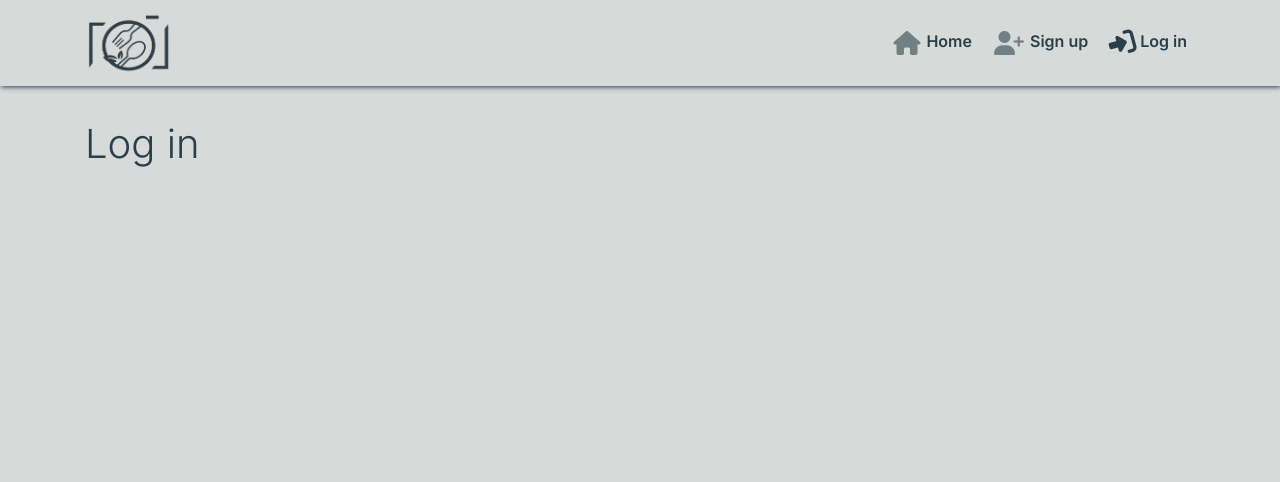
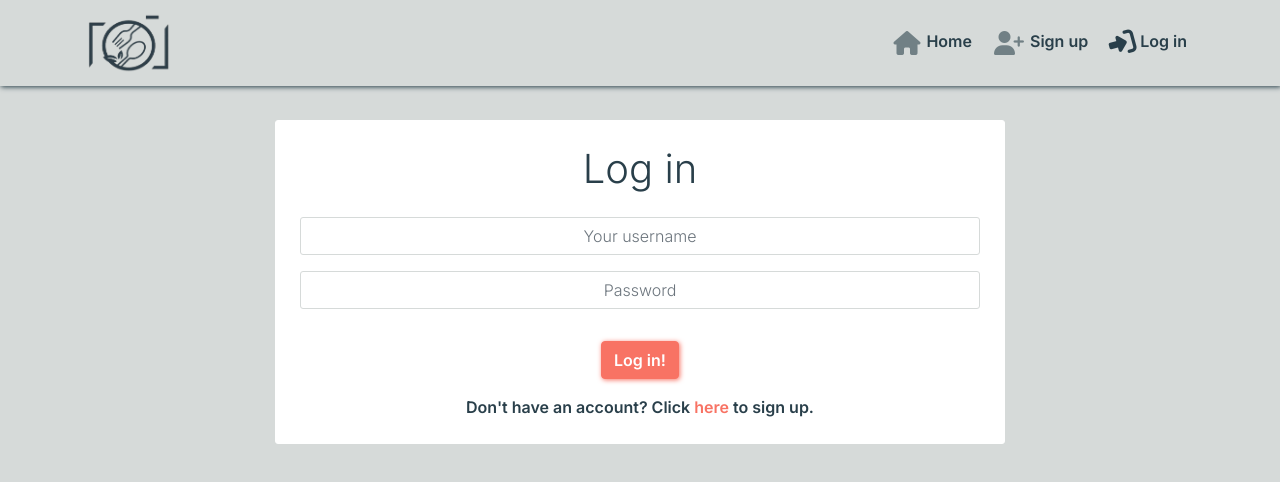
Before and after one commit to aleksandracodes/CI_PP5_Snapfood, a React (Create React App) app: page /login in a window 1280 px wide. Shown: the top 482 px of the page. Built offline with nearby package versions, Linux system fonts and the light colour scheme.

Commit message:
Add log in form

```diff
--- a/src/App.js
+++ b/src/App.js
@@ -5,6 +5,7 @@ import { Route, Switch } from 'react-router-dom';
 import Landing from './components/Landing';
 import "./api/axiosDefaults";
 import SignUpForm from './pages/auth/SignUpForm';
+import LogInForm from './pages/auth/LogInForm';
 
 function App() {
   return (
@@ -14,7 +15,7 @@ function App() {
           <Switch>
             <Route exact path="/" render={() => <Landing />} />
             <Route exact path="/signup" render={() => <SignUpForm />} />
-            <Route exact path="/login" render={() => <h1>Log in</h1>} />
+            <Route exact path="/login" render={() => <LogInForm />} />
             <Route render={()=><h3>Ooops, this page was not found!</h3>} />
           </Switch>
         </Container>
--- a/src/components/Landing.js
+++ b/src/components/Landing.js
@@ -33,7 +33,7 @@ const Landing = () => {
               <NavLink to="/signup">
                 <Button className={appStyles.button}> Happy to join</Button>
               </NavLink>
-              <NavLink to="/signin">
+              <NavLink to="/login">
                 <Button className={appStyles.button}>
                   I’m already a member, log me in!
                 </Button>
--- /dev/null
+++ b/src/pages/auth/LogInForm.js
@@ -0,0 +1,49 @@
+import React from "react";
+import { Link } from "react-router-dom";
+import styles from "../../styles/LogInSignUpForm.module.css";
+import appStyles from "../../App.module.css";
+import { Form, Button, Col, Row, Container } from "react-bootstrap";
+
+const LogInForm = () => {
+  return (
+    <Row className="text-center">
+      <Col className="my-auto offset-md-2" md={8}>
+        <Container className={`${appStyles.Content} p-4 `}>
+          <h1 className="mb-4">Log in</h1>
+
+          <Form>
+            <Form.Group controlId="username">
+              <Form.Label className="d-none">Username</Form.Label>
+              <Form.Control
+                className={styles.Input}
+                type="text"
+                placeholder="Your username"
+                name="username"
+              />
+            </Form.Group>
+
+            <Form.Group controlId="password">
+              <Form.Label className="d-none">Password</Form.Label>
+              <Form.Control
+                className={styles.Input}
+                type="password"
+                placeholder="Password"
+                name="password"
+              />
+            </Form.Group>
+
+            <Button className={`my-3 ${appStyles.button}`} type="submit">
+              Log in!
+            </Button>
+
+            <Link className={styles.Link} to="/signup">
+              Don't have an account? Click <span>here </span>to sign up.
+            </Link>
+          </Form>
+        </Container>
+      </Col>
+    </Row>
+  );
+};
+
+export default LogInForm;
```
